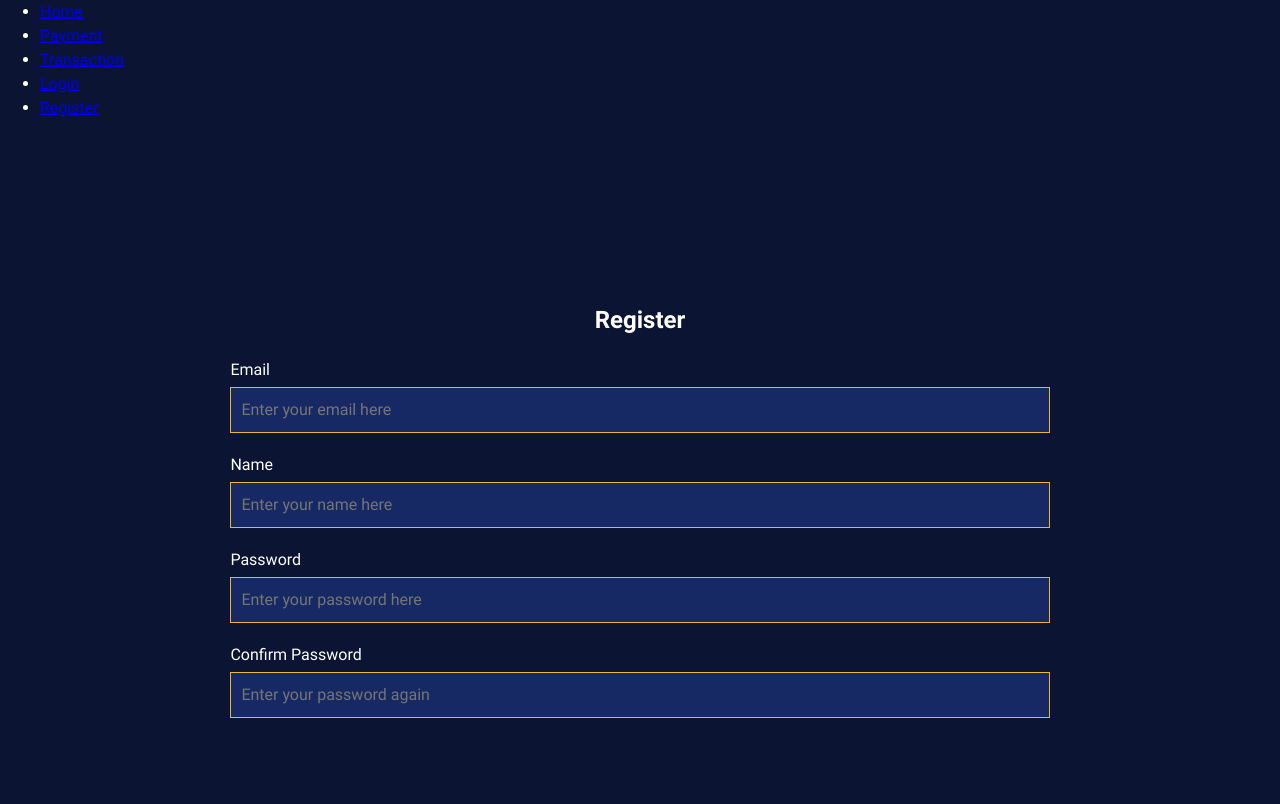
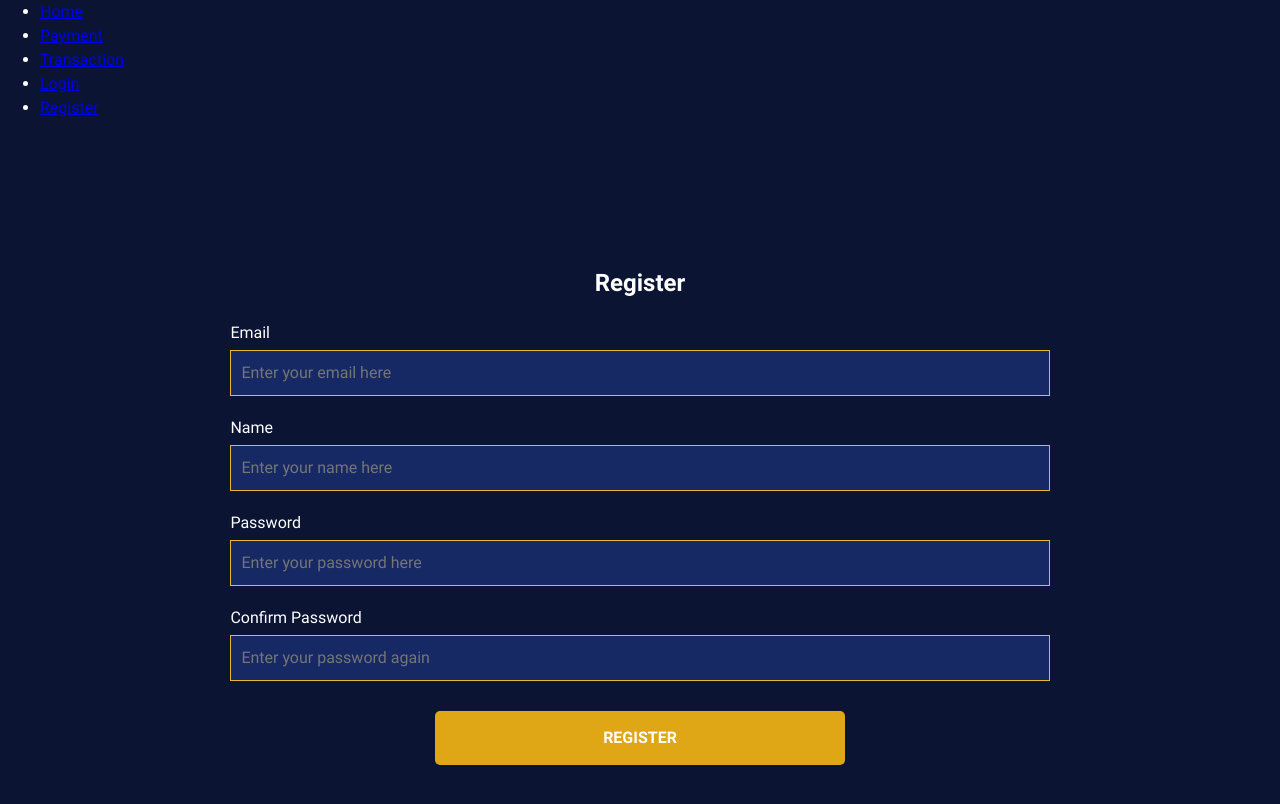
Before and after one commit to BuzzOffer/E-Gringotts-Frontend, a React (Vite) app: page /register in a window 1280 px wide. Shown: the top 804 px of the page. Built offline with nearby package versions, Linux system fonts and the light colour scheme.

Commit message:
Added Register Button

```diff
--- /dev/null
+++ b/src/components/registration/SubmitButton.css
@@ -0,0 +1,20 @@
+/* SubmitButton.css */
+.submit-button {
+    background-color: var(--dark-yellow); /* This is a placeholder; replace with the actual color from your palette */
+    color: var(--white); /* Dark text, replace with the actual color if different */
+    border: none; /* No border */
+    border-radius: 5px; /* Adjust for desired curvature of corners */
+    padding: 15px 30px; /* Vertical and horizontal padding, adjust as needed */
+    font-size: 16px; /* Adjust as needed */
+    font-weight: bold; /* Makes the text bold */
+    cursor: pointer; /* Changes cursor to pointer when hovering over the button */
+    width: 40%; /* Assuming button should be the same width as the inputs */
+    margin: 10px auto; /* Centers the button and adds space above and below */
+    display: block; /* Makes the width effective by setting the element to block */
+    text-transform: uppercase; /* Makes the button text uppercase */
+  }
+
+  .submit-button:hover {
+    background-color: var(--medium-yellow); /* Lighter shade for hover effect, replace with the actual color */
+    /* You can add other hover effects like changing the color or adding a box-shadow */
+  }
--- /dev/null
+++ b/src/components/registration/SubmitButton.jsx
@@ -0,0 +1,13 @@
+// SubmitButton.js
+import React from 'react';
+import './SubmitButton.css'; // Make sure to import the CSS
+
+function SubmitButton({ text, onClick }) {
+  return (
+    <button className="submit-button" onClick={onClick}>
+      {text}
+    </button>
+  );
+}
+
+export default SubmitButton;
--- a/src/pages/Register/index.jsx
+++ b/src/pages/Register/index.jsx
@@ -2,6 +2,7 @@ import FormTitle from '../../components/registration/FormTitle'
 import React, { useState } from 'react';
 import TextInput from '../../components/registration/TextInput';
 import '../../components/registration/Form.css';
+import SubmitButton from '../../components/registration/SubmitButton';
 
 function RegisterScreen() {
     const [email, setEmail] = useState('');
@@ -30,6 +31,8 @@ function RegisterScreen() {
                 <TextInput label="Name" type="text" placeholder="Enter your name here" name="name" value={name} onChange={handleChange} />
                 <TextInput label="Password" type="password" placeholder="Enter your password here" name="password" value={password} onChange={handleChange} />
                 <TextInput label="Confirm Password" type="password" placeholder="Enter your password again" name="confirmPassword" value={confirmPassword} onChange={handleChange} />
+                <SubmitButton text="Register"/>
+
             </form></div>
     );
 }
```
